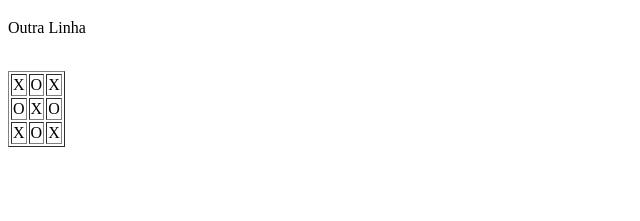
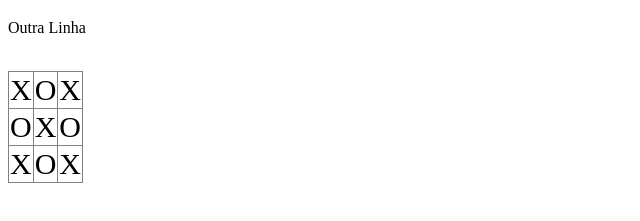
Before and after one commit to Matheus-S-Cruz/site1, a plain HTML site: page index.html in a window 1280 px wide. Shown: the part 61-282 px from the top of the page, without its empty margins (0-640 px from the left). Drawn offline with Linux system fonts and the light colour scheme.

Commit message:
Cria um arquivo css e uma tabela

```diff
--- a/index.html
+++ b/index.html
@@ -4,14 +4,31 @@
     <meta charset="UTF-8">
     <meta name="viewport" content="width=device-width, initial-scale=1.0">
     <title>Document</title>
+     <link rel="stylesheet" href="style.css">
 </head>
 <body>
     <h1>Olá Mundo!</h1>
     <p>Outra Linha</p><br>
-    <table border="1">
-        <tr><td>X</td><td>O</td><td>X</td></tr>
-        <tr><td>O</td><td>X</td><td>O</td></tr>
-        <tr><td>X</td><td>O</td><td>X</td></tr>
+    <table border="1" class="tabela">
+
+        <thead>
+            <td>X</td>
+            <td>O</td>
+            <td>X</td>
+        </thead>
+
+        <tbody>
+            <td>O</td>
+            <td>X</td>
+            <td>O</td>
+        </tbody>
+
+        <tfoot>
+            <td>X</td>
+            <td>O</td>
+            <td>X</td>
+        </tfoot>
+
     </table>
 </body>
 </html>
--- /dev/null
+++ b/style.css
@@ -0,0 +1,6 @@
+table{
+    font-size: 30px;
+    border-collapse: collapse;
+    padding: 10px;
+    text-align: left;
+}
```
